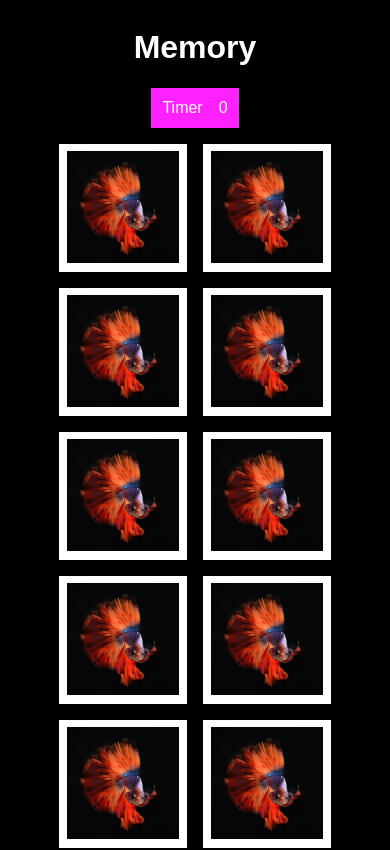
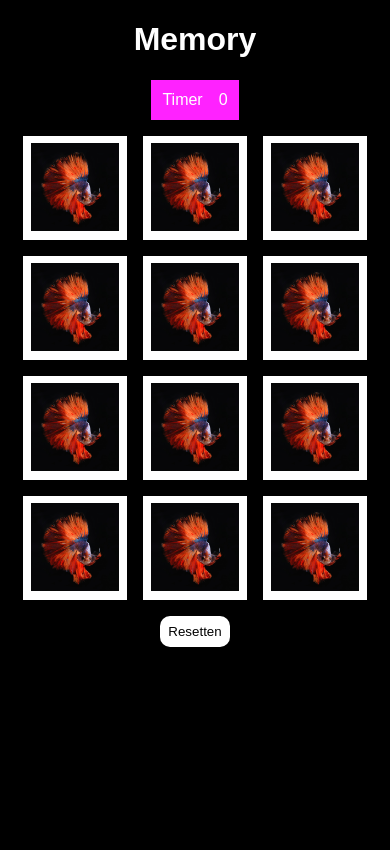
Before and after one commit to m-wiemers/Memory, a React (Create React App) app: page / in a window 390 px wide. Shown: the top 850 px of the page. Built offline with nearby package versions, Linux system fonts and the light colour scheme.

Commit message:
mobile view (#3)
Co-authored-by: marcelwiemers <wiemers.marcel@territory.group>

```diff
--- a/package.json
+++ b/package.json
@@ -8,6 +8,7 @@
     "@types/styled-components": "5.1.25",
     "react": "17.0.2",
     "react-dom": "17.0.2",
+    "react-is": "^18.2.0",
     "react-scripts": "4.0.3",
     "styled-components": "5.3.3"
   },
--- a/src/components/Card.tsx
+++ b/src/components/Card.tsx
@@ -1,4 +1,4 @@
-import styled from "styled-components";
+import styled from 'styled-components';
 
 type Props = {
   src: string;
@@ -8,19 +8,29 @@ type Props = {
 
 const CardWrapper = styled.button`
   background-color: #fff;
-  height: 8rem;
-  width: 8rem;
+  height: 6.5rem;
+  width: 6.5rem;
   cursor: pointer;
   border: none;
+
+  @media screen and (min-width: 480px) {
+    height: 8rem;
+    width: 8rem;
+  }
 `;
 
 const Image = styled.img`
-  max-width: 7rem;
-  max-height: 7rem;
+  max-width: 5.5rem;
+  max-height: 5.5rem;
+
+  @media screen and (min-width: 480px) {
+    max-height: 7rem;
+    max-width: 7rem;
+  }
 `;
 
 const Card = ({ src, onClick, status }: Props): JSX.Element => {
-  const backSrc = "./back.jpg";
+  const backSrc = './back.jpg';
 
   return (
     <CardWrapper onClick={onClick}>
--- a/src/styles.css
+++ b/src/styles.css
@@ -5,6 +5,7 @@
 
 body {
   background-color: #000;
+  margin: 0 auto;
 }
 
 h1,
```
Also changed, not shown: 2 other files (tests, documents, lock files or other folders).
